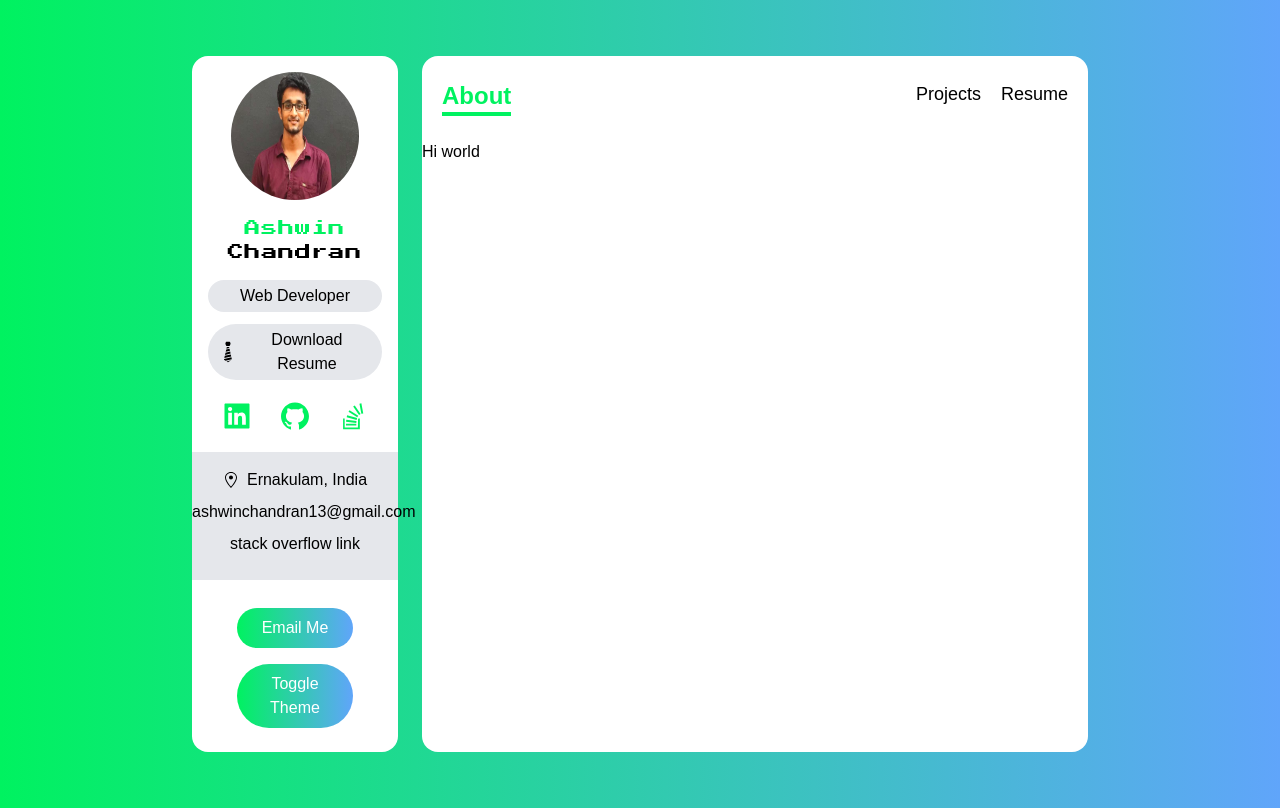
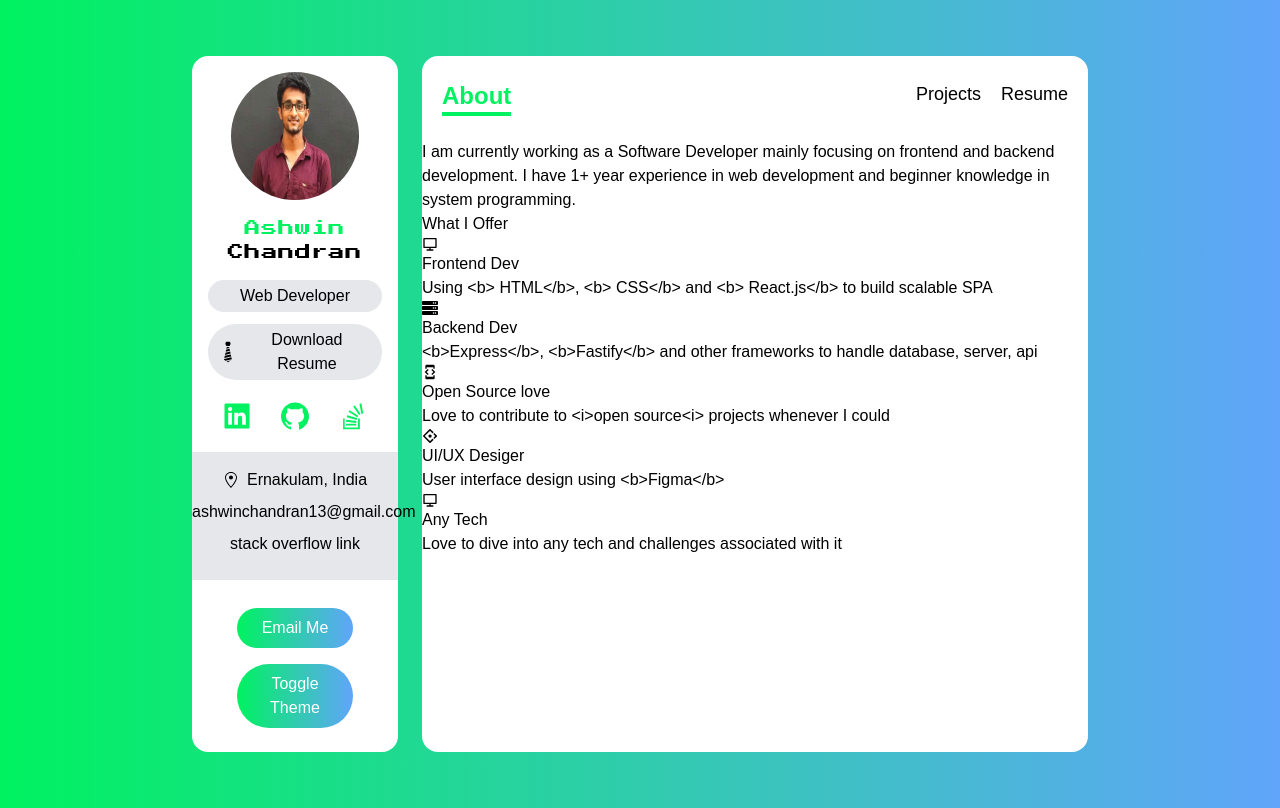
Before and after one commit to ashwinchandran13/portfolio, a Next.js app: page / in a window 1280 px wide. Built offline with nearby package versions, Linux system fonts and the light colour scheme.

Commit message:
fix: added service card

```diff
--- /dev/null
+++ b/components/serviceCard.tsx
@@ -0,0 +1,17 @@
+import { FunctionComponent } from "react"
+import { IService } from "../type"
+
+const ServiceCard:FunctionComponent<{service:IService}> = ({service:{Icon, about, title}}) => {
+    return (
+        <div>
+
+            <Icon />
+            <div>
+                <h4>{title}</h4>
+                <p>{about}</p>
+            </div>
+        </div>
+    )
+}
+
+export default ServiceCard
--- a/pages/index.tsx
+++ b/pages/index.tsx
@@ -1,12 +1,25 @@
 import { GetServerSidePropsContext, GetStaticPropsContext } from 'next';
-// import { services } from '../data';
+import { services } from '../data';
 
-const index = ({services}) => {
+import ServiceCard from '../components/serviceCard';
 
-
+const index = () => {
   return (
     <div>
-      <h1>Hi world</h1>
+      <h5>I am currently working as a Software Developer
+        mainly focusing on frontend and backend development.
+        I have 1+ year experience in web development and beginner
+        knowledge in system programming.
+      </h5>
+      <div>
+        <h6>What I Offer</h6>
+        <div>
+          {
+            // eslint-disable-next-line react/jsx-key
+            services.map((service) => <ServiceCard service={service}/>)
+          }
+        </div>
+      </div>
     </div>
   )
 }
@@ -28,18 +41,18 @@ export default index;
 
 // }
 
-export const getStaticProps = async (context:GetStaticPropsContext) => {
+// export const getStaticProps = async (context:GetStaticPropsContext) => {
 
-  // whatever happens here is returned as props
+//   // whatever happens here is returned as props
 
-  const res = await fetch('http://localhost:3000/api/services');
-  const data = await res.json();
-  console.log('inside server');
+//   const res = await fetch('http://localhost:3000/api/services');
+//   const data = await res.json();
+//   console.log('inside server');
 
-  return {
-    props:{
-      services: data.services,
-    }
-  }
+//   return {
+//     props:{
+//       services: data.services,
+//     }
+//   }
 
-}
+// }
```
